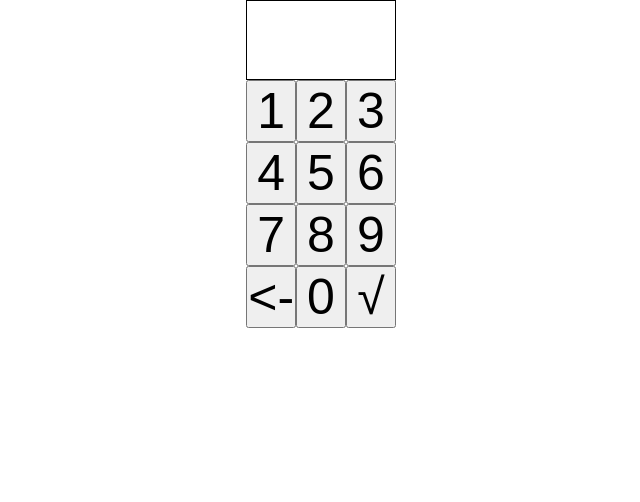
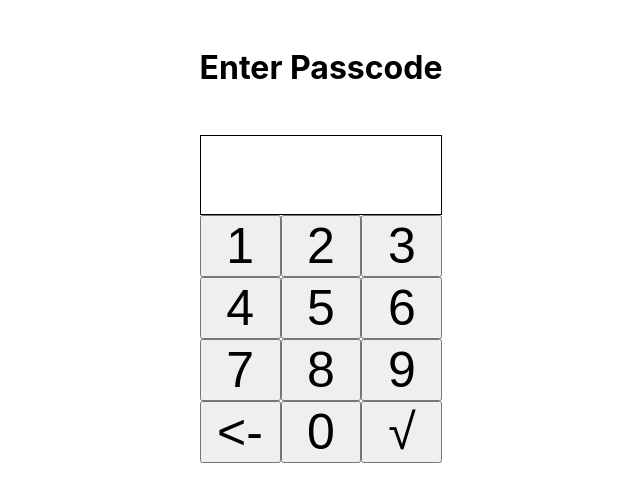
Before and after one commit to stolomeo/iKeypad, a React (Create React App) app: page / in a window 1280 px wide. Shown: the top 502 px of the page, without its empty margins (319-959 px from the left). Built offline with nearby package versions, Linux system fonts and the light colour scheme.

Commit message:
init state to see if passcode is correct

```diff
--- a/src/App.css
+++ b/src/App.css
@@ -1,3 +1,6 @@
+.accessText {
+  margin: 3rem 0rem;
+}
 .keypad-container {
   display: flex;
   flex-direction: column;
--- a/src/App.js
+++ b/src/App.js
@@ -4,6 +4,7 @@ import { useState } from "react";
 
 function App() {
   const [screenText, setScreenText] = useState("");
+  const [isAccessGranted, setisAccessGranted] = useState("Enter Passcode");
 
   const keypadButtons = [
     "1",
@@ -23,11 +24,11 @@ function App() {
     if (e.target.textContent === "<-") {
       setScreenText((oldText) => oldText.slice(0, -1));
     } else if (e.target.textContent === "√" && screenText !== "1024") {
-      console.log("access denidd");
+      setisAccessGranted("Access Denied");
     } else if (e.target.textContent === "√" && screenText === "1024") {
-      console.log("Access Granted");
+      setisAccessGranted("Access Granted");
     } else {
-      console.log("Enter Passcode");
+      setisAccessGranted("Enter Passcode");
       setScreenText((oldText) => (oldText += e.target.textContent));
     }
   };
@@ -36,10 +37,11 @@ function App() {
   });
   return (
     <div className="keypad-container">
+      <h1 className="accessText">{isAccessGranted}</h1>
       <div className="keypad-screen">
         <div className="keypad-text">{screenText}</div>
       </div>
-      <div className="keypad-grid">{keypadElements}</div>{" "}
+      <div className="keypad-grid">{keypadElements}</div>
     </div>
   );
 }
```
